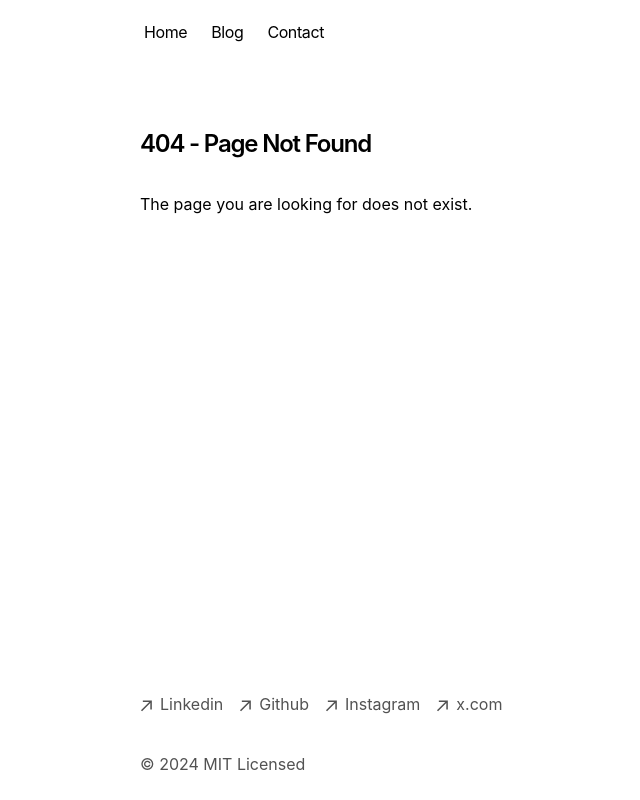
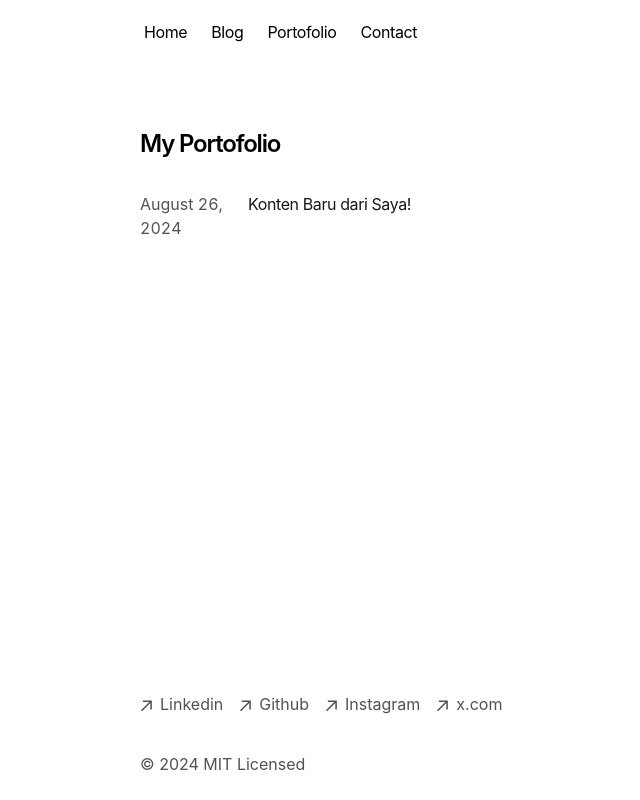
Before and after one commit to prad-alpukat/personal-website, a Next.js app: page /portofolio in a window 1280 px wide. Before the commit this address had no page. Shown: the whole page, without its empty margins (212-852 px from the left). Built offline with nearby package versions, Linux system fonts and the light colour scheme.

Commit message:
create portofolio page && replace utils file to src directory

```diff
--- a/app/blog/[slug]/page.tsx
+++ b/app/blog/[slug]/page.tsx
@@ -1,31 +1,24 @@
-import { notFound } from 'next/navigation'
-import { CustomMDX } from 'app/components/mdx'
-import { formatDate, getBlogPosts } from 'app/blog/utils'
-import { baseUrl } from 'app/sitemap'
+import { notFound } from "next/navigation";
+import { CustomMDX } from "app/components/mdx";
+import { formatDate, getBlogPosts } from "app/utils";
+import { baseUrl } from "app/sitemap";
 
 export async function generateStaticParams() {
-  let posts = getBlogPosts()
+  let posts = getBlogPosts();
 
   return posts.map((post) => ({
     slug: post.slug,
-  }))
+  }));
 }
 
 export function generateMetadata({ params }) {
-  let post = getBlogPosts().find((post) => post.slug === params.slug)
+  let post = getBlogPosts().find((post) => post.slug === params.slug);
   if (!post) {
-    return
+    return;
   }
 
-  let {
-    title,
-    publishedAt: publishedTime,
-    summary: description,
-    image,
-  } = post.metadata
-  let ogImage = image
-    ? image
-    : `${baseUrl}/og?title=${encodeURIComponent(title)}`
+  let { title, publishedAt: publishedTime, summary: description, image } = post.metadata;
+  let ogImage = image ? image : `${baseUrl}/og?title=${encodeURIComponent(title)}`;
 
   return {
     title,
@@ -33,7 +26,7 @@ export function generateMetadata({ params }) {
     openGraph: {
       title,
       description,
-      type: 'article',
+      type: "article",
       publishedTime,
       url: `${baseUrl}/blog/${post.slug}`,
       images: [
@@ -43,19 +36,19 @@ export function generateMetadata({ params }) {
       ],
     },
     twitter: {
-      card: 'summary_large_image',
+      card: "summary_large_image",
       title,
       description,
       images: [ogImage],
     },
-  }
+  };
 }
 
 export default function Blog({ params }) {
-  let post = getBlogPosts().find((post) => post.slug === params.slug)
+  let post = getBlogPosts().find((post) => post.slug === params.slug);
 
   if (!post) {
-    notFound()
+    notFound();
   }
 
   return (
@@ -65,8 +58,8 @@ export default function Blog({ params }) {
         suppressHydrationWarning
         dangerouslySetInnerHTML={{
           __html: JSON.stringify({
-            '@context': 'https://schema.org',
-            '@type': 'BlogPosting',
+            "@context": "https://schema.org",
+            "@type": "BlogPosting",
             headline: post.metadata.title,
             datePublished: post.metadata.publishedAt,
             dateModified: post.metadata.publishedAt,
@@ -76,15 +69,13 @@ export default function Blog({ params }) {
               : `/og?title=${encodeURIComponent(post.metadata.title)}`,
             url: `${baseUrl}/blog/${post.slug}`,
             author: {
-              '@type': 'Person',
-              name: 'My Portfolio',
+              "@type": "Person",
+              name: "My Portfolio",
             },
           }),
         }}
       />
-      <h1 className="title font-semibold text-2xl tracking-tighter">
-        {post.metadata.title}
-      </h1>
+      <h1 className="title font-semibold text-2xl tracking-tighter">{post.metadata.title}</h1>
       <div className="flex justify-between items-center mt-2 mb-8 text-sm">
         <p className="text-sm text-neutral-600 dark:text-neutral-400">
           {formatDate(post.metadata.publishedAt)}
@@ -94,5 +85,5 @@ export default function Blog({ params }) {
         <CustomMDX source={post.content} />
       </article>
     </section>
-  )
+  );
 }
--- a/app/components/nav.tsx
+++ b/app/components/nav.tsx
@@ -6,6 +6,9 @@ const navItems = {
   },
   "/blog": {
     name: "Blog",
+  },
+  "/portofolio": {
+    name: "Portofolio",
   },
   "mailto:pradityaaldi.s@gmail.com": {
     name: "Contact",
--- a/app/components/posts.tsx
+++ b/app/components/posts.tsx
@@ -1,19 +1,17 @@
-import Link from 'next/link'
-import { formatDate, getBlogPosts } from 'app/blog/utils'
+import Link from "next/link";
+import { formatDate, getBlogPosts, getPortofolioPosts } from "../utils";
 
 export function BlogPosts() {
-  let allBlogs = getBlogPosts()
+  let allBlogs = getBlogPosts();
 
   return (
     <div>
       {allBlogs
         .sort((a, b) => {
-          if (
-            new Date(a.metadata.publishedAt) > new Date(b.metadata.publishedAt)
-          ) {
-            return -1
+          if (new Date(a.metadata.publishedAt) > new Date(b.metadata.publishedAt)) {
+            return -1;
           }
-          return 1
+          return 1;
         })
         .map((post) => (
           <Link
@@ -32,5 +30,37 @@ export function BlogPosts() {
           </Link>
         ))}
     </div>
-  )
+  );
 }
+
+export function PortofolioPost() {
+  let allPortofolios = getPortofolioPosts();
+
+  return (
+    <div>
+      {allPortofolios
+        .sort((a, b) => {
+          if (new Date(a.metadata.publishedAt) > new Date(b.metadata.publishedAt)) {
+            return -1;
+          }
+          return 1;
+        })
+        .map((post) => (
+          <Link
+            key={post.slug}
+            className="flex flex-col space-y-1 mb-4"
+            href={`/blog/${post.slug}`}
+          >
+            <div className="w-full flex flex-col md:flex-row space-x-0 md:space-x-2">
+              <p className="text-neutral-600 dark:text-neutral-400 w-[100px] tabular-nums">
+                {formatDate(post.metadata.publishedAt, false)}
+              </p>
+              <p className="text-neutral-900 dark:text-neutral-100 tracking-tight">
+                {post.metadata.title}
+              </p>
+            </div>
+          </Link>
+        ))}
+    </div>
+  );
+}
--- /dev/null
+++ b/app/portofolio/page.tsx
@@ -0,0 +1,15 @@
+import { PortofolioPost } from "app/components/posts";
+
+export const metadata = {
+  title: "Portofolio",
+  description: "here is my portofolio",
+};
+
+export default function Page() {
+  return (
+    <section>
+      <h1 className="font-semibold text-2xl mb-8 tracking-tighter">My Portofolio</h1>
+      <PortofolioPost />
+    </section>
+  );
+}
--- /dev/null
+++ b/app/portofolio/posts/soon.mdx
@@ -0,0 +1,17 @@
+---
+title: "Konten Baru dari Saya!"
+publishedAt: "2024-08-26"
+summary: "Ke depannya, saya akan membagikan berbagai opini, tutorial, dan dokumentasi pembelajaran yang saya kumpulkan selama ini. Semoga nanti nya dapat membantu saya dan anda dalam proses belajar."
+---
+
+# Halo semuanya!
+
+Saya `Praditya Aldi Syahputra`, mahasiswa Teknik Komputer di Amikom Yogyakarta. Setelah berkutat dengan berbagai proyek dan belajar lebih dalam tentang web development serta cybersecurity, saya memutuskan untuk mulai menulis dan berbagi lebih banyak hal di sini.
+
+Ke depannya, saya akan membagikan berbagai opini, tutorial, dan dokumentasi pembelajaran yang saya kumpulkan selama ini. Semoga nanti nya dapat membantu saya dan anda dalam proses belajar.
+
+Stay tuned untuk konten-konten menarik yang akan datang! Jangan ragu untuk meninggalkan komentar atau menghubungi saya jika ada ide atau topik yang ingin dibahas. Saya sangat terbuka untuk kolaborasi atau sekadar diskusi santai.
+
+Sampai jumpa di tulisan berikutnya!
+
+Salam, Praditya Aldi Syahputra
--- a/app/rss/route.ts
+++ b/app/rss/route.ts
@@ -1,5 +1,5 @@
 import { baseUrl } from 'app/sitemap'
-import { getBlogPosts } from 'app/blog/utils'
+import { getBlogPosts } from 'app/utils'
 
 export async function GET() {
   let allBlogs = await getBlogPosts()
@@ -18,8 +18,8 @@ export async function GET() {
           <link>${baseUrl}/blog/${post.slug}</link>
           <description>${post.metadata.summary || ''}</description>
           <pubDate>${new Date(
-            post.metadata.publishedAt
-          ).toUTCString()}</pubDate>
+          post.metadata.publishedAt
+        ).toUTCString()}</pubDate>
         </item>`
     )
     .join('\n')
--- a/app/sitemap.ts
+++ b/app/sitemap.ts
@@ -1,4 +1,4 @@
-import { getBlogPosts } from 'app/blog/utils'
+import { getBlogPosts } from 'app/utils'
 
 export const baseUrl = 'https://portfolio-blog-starter.vercel.app'
 
--- a/app/blog/utils.ts
+++ b/app/utils.ts
@@ -53,6 +53,10 @@ export function getBlogPosts() {
   return getMDXData(path.join(process.cwd(), 'app', 'blog', 'posts'))
 }
 
+export function getPortofolioPosts() {
+  return getMDXData(path.join(process.cwd(), 'app', 'portofolio', 'posts'))
+}
+
 export function formatDate(date: string, includeRelative = false) {
   let currentDate = new Date()
   if (!date.includes('T')) {
```
